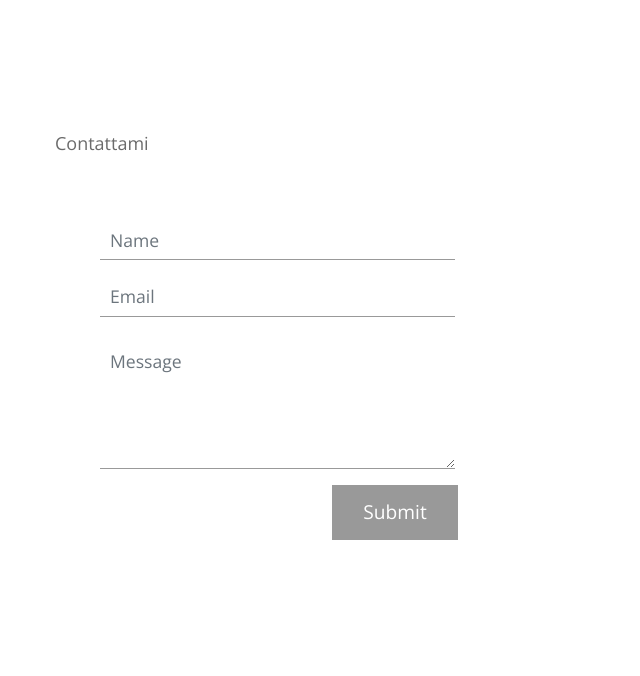
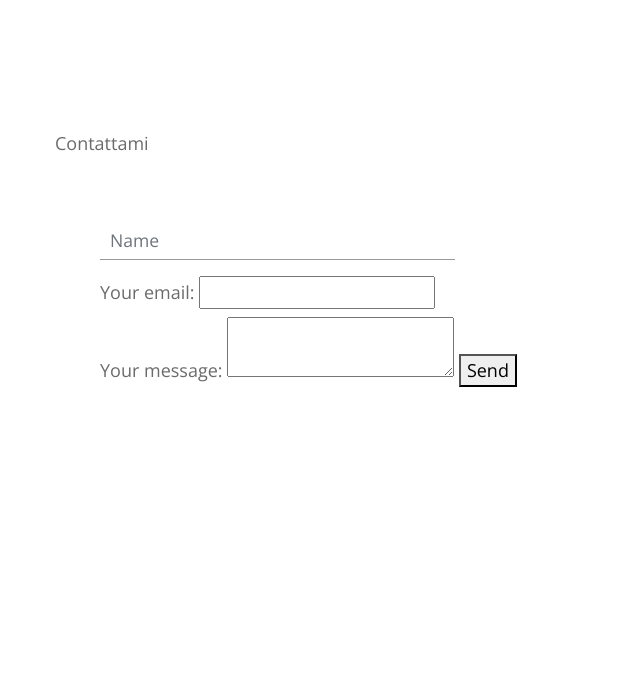
Before and after one commit to Mariusssssss/Mariusssssss.github.io, a plain HTML site: page Index.html in a window 1280 px wide. Shown: the part 2066-2742 px from the top of the page, without its empty margins (0-640 px from the left). Drawn offline with nearby package versions, Linux system fonts and the light colour scheme.

Commit message:
form funzionanate

```diff
--- a/Index.html
+++ b/Index.html
@@ -149,7 +149,7 @@ https://templatemo.com/tm-530-mini-profile
     <!-- End portfolio section -->
 
     <!-- Contact section -->
-    <div id="tmContact" class="parallax-window" data-parallax="scroll"  data-image-src="img/mini-profile-bg-02.jpg">
+    <div id="tmContact" class="parallax-window" data-parallax="scroll"  data-image-src="img/mini-profile-bg-02.jpg"alt="immagine presa da google">
       <div class="container-fluid">
         <div class="row">
           <div class="col-12">
@@ -198,7 +198,7 @@ https://templatemo.com/tm-530-mini-profile
                   required
                 />
               </div>
-              <div class="form-group">
+             <!-- <div class="form-group">
                 <input
                   type="email"
                   id="contact_email"
@@ -224,7 +224,27 @@ https://templatemo.com/tm-530-mini-profile
                   class="btn tm-btn-submit rounded-0 text-white"
                 >
                   Submit
-                </button>
+                </button>-->
+                <!--<form action="https://formspree.io/f/mjvlbane" method="post">
+                  <label for="email">Email</label>
+                  <input name="Email" id="email" type="email">
+                  <button type="submit">Submit</button>
+                </form>-->
+                <form
+  action="https://formspree.io/f/mjvlbane"
+  method="POST"
+>
+  <label>
+    Your email:
+    <input type="email" name="_replyto">
+  </label>
+  <label>
+    Your message:
+    <textarea name="message"></textarea>
+  </label>
+  <!-- your other form fields go here -->
+  <button type="submit">Send</button>
+</form>
               </div>
             </form>
           </div>
```
